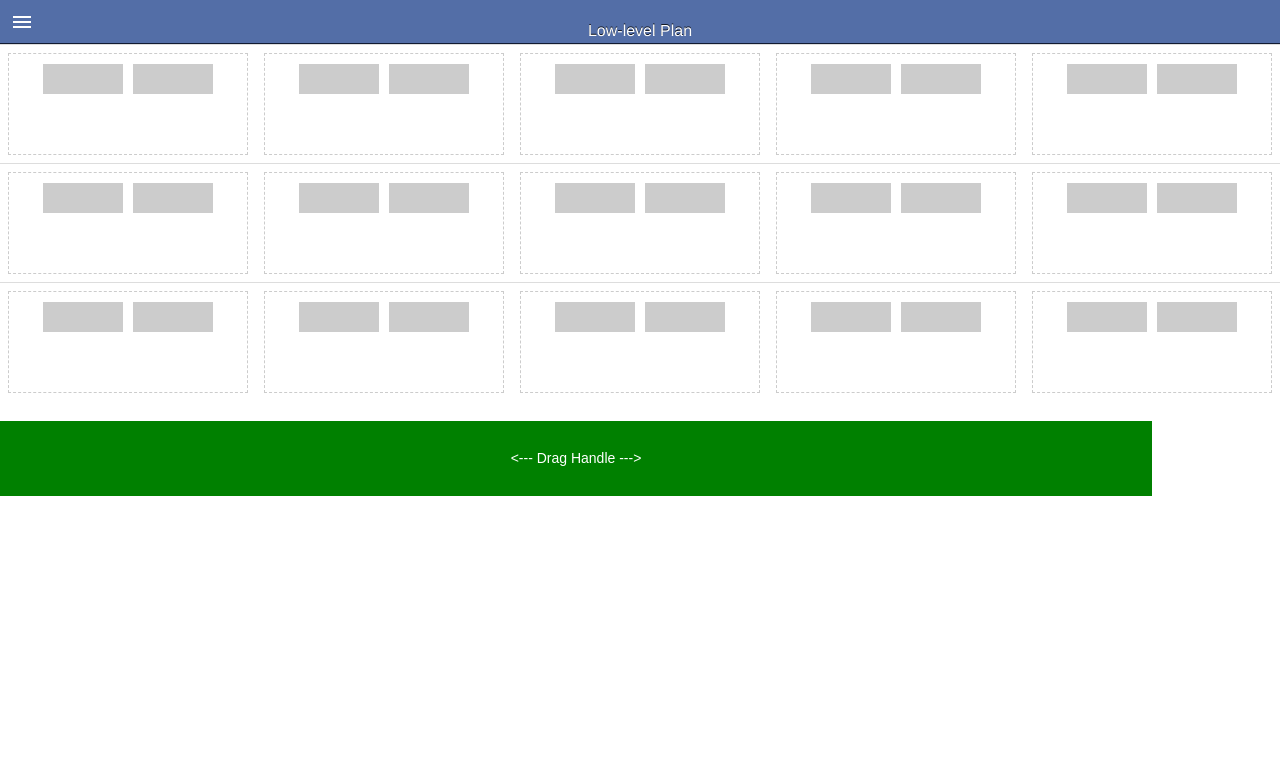
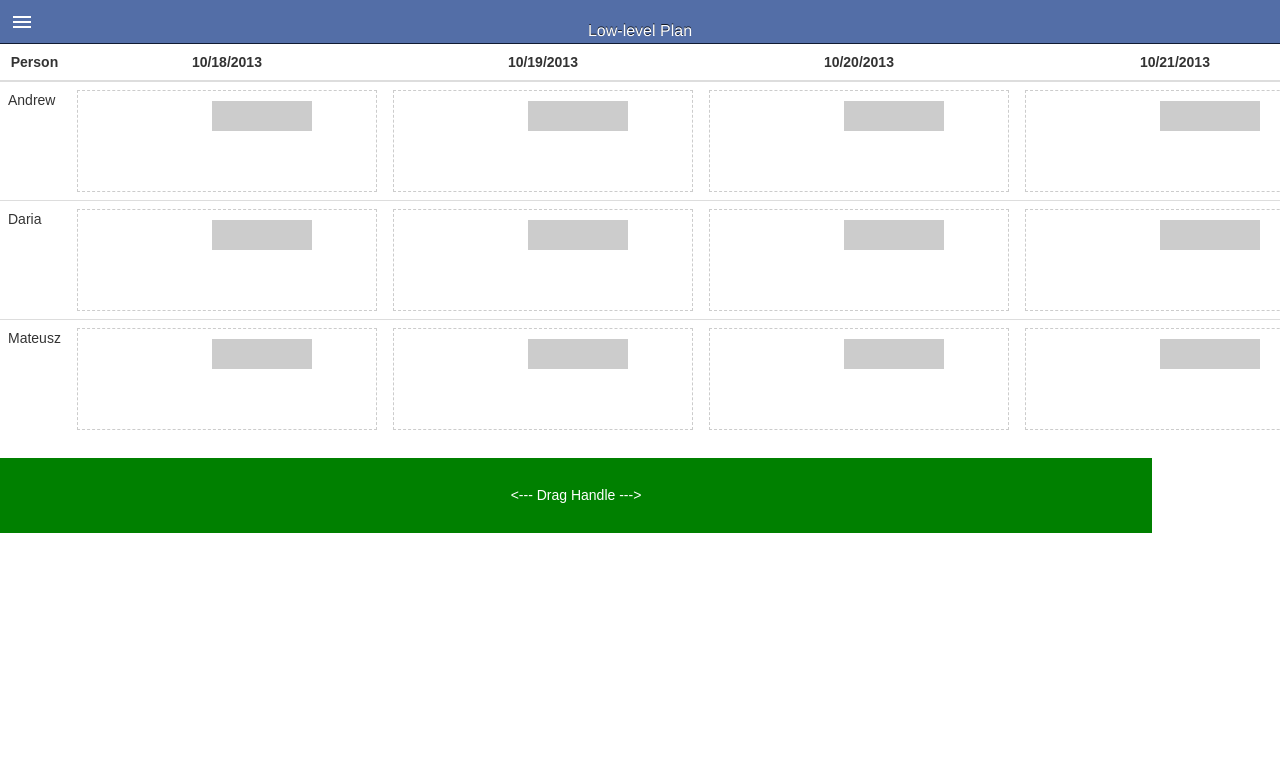
Before and after one commit to Freeport-Metrics/hack-a-plan, a website: page index.html in a window 1280 px wide. Drawn offline with nearby package versions, Linux system fonts and the light colour scheme; no server answers.

Commit message:
Add table headers, peoples column, scroll

```diff
--- a/index.html
+++ b/index.html
@@ -18,20 +18,24 @@
         <div class="snap-drawers">
             <div class="snap-drawer snap-drawer-left">
                 <div class="row">
-                    <div class="col-md-12 col-md-offset-1"">
+                    <div class="col-md-12 col-md-offset-1">
                     <h2>Tasks</h2>
+
           					<section id="todoapp">
+                      <section>
+                        <h4>Add tasks:</h4>
+                        <input id="new-taskId" placeholder="Ticket id?">
+                        <input id="new-tags" placeholder="Tag?">
+                        <input id="new-todo" placeholder="What needs to be done?">
+                      </section>
           						<section id="main">
           							<input id="toggle-all" type="checkbox">
           							<label for="toggle-all">Mark all as complete</label>
-          							<div id="todo-list" class="row"></div>
+          							<div id="todo-list" class="row tasklist-container"></div>
           						</section>
-          						  <h4>Add tasks:</h4>
-          							<input id="new-taskId" placeholder="Ticket id?">
-          							<input id="new-tags" placeholder="Tag?">
-          							<input id="new-todo" placeholder="What needs to be done?">
           					</section>
           					</div>
+
                 </div>
             </div>
             <div class="snap-drawer snap-drawer-right"></div>
@@ -43,9 +47,22 @@
                 <a href="#" id="open-left"></a>
                 <h1>Low-level Plan</h1>
 
+<div class="table-wrapper">
+
                 <table class="table">
+                  <thead>
+                  <tr>
+                    <th>Person</th>
+                    <th>10/18/2013</th>
+                    <th>10/19/2013</th>
+                    <th>10/20/2013</th>
+                    <th>10/21/2013</th>
+                    <th>10/22/2013</th>
+                  </tr>
+                </thead>
                   <tbody>
                     <tr>
+                      <td>Andrew</td>
                       <td>
                         <div class="container task-container">
                           <div></div>
@@ -79,6 +96,7 @@
                     </tr>
 
                     <tr>
+                    <td>Daria</td>
                       <td>
                         <div class="container task-container">
                           <div></div>
@@ -112,6 +130,7 @@
                     </tr>
 
                     <tr>
+                    <td>Mateusz</td>
                       <td>
                         <div class="container task-container">
                           <div></div>
@@ -139,13 +158,13 @@
                       <td>
                         <div class="container task-container">
                           <div></div>
-                          <div></div>
+                          <div>ererg</div>
                         </div>
                       </td>
                     </tr>
                   </tbody>
                 </table>
-
+                 </div>
                 <div id="do-drag"><--- Drag Handle ---></div>
 
             </div>
--- a/js/default.js
+++ b/js/default.js
@@ -23,7 +23,19 @@
     }
 })(document, window.navigator, "standalone");
 
+
+
 $(".task-container").shapeshift({
     minColumns: 2,
-    maxColumns: 2
+    maxColumns: 2,
+    colWidth: 10
 });
+
+
+$(".tasklist-container").shapeshift({
+    minColumns: 1,
+    maxColumns: 1,
+    colWidth: 10,
+    minHeight: 500,
+    autoHeight: true
+});
```
Also changed, not shown: assets/css/styles.css.
